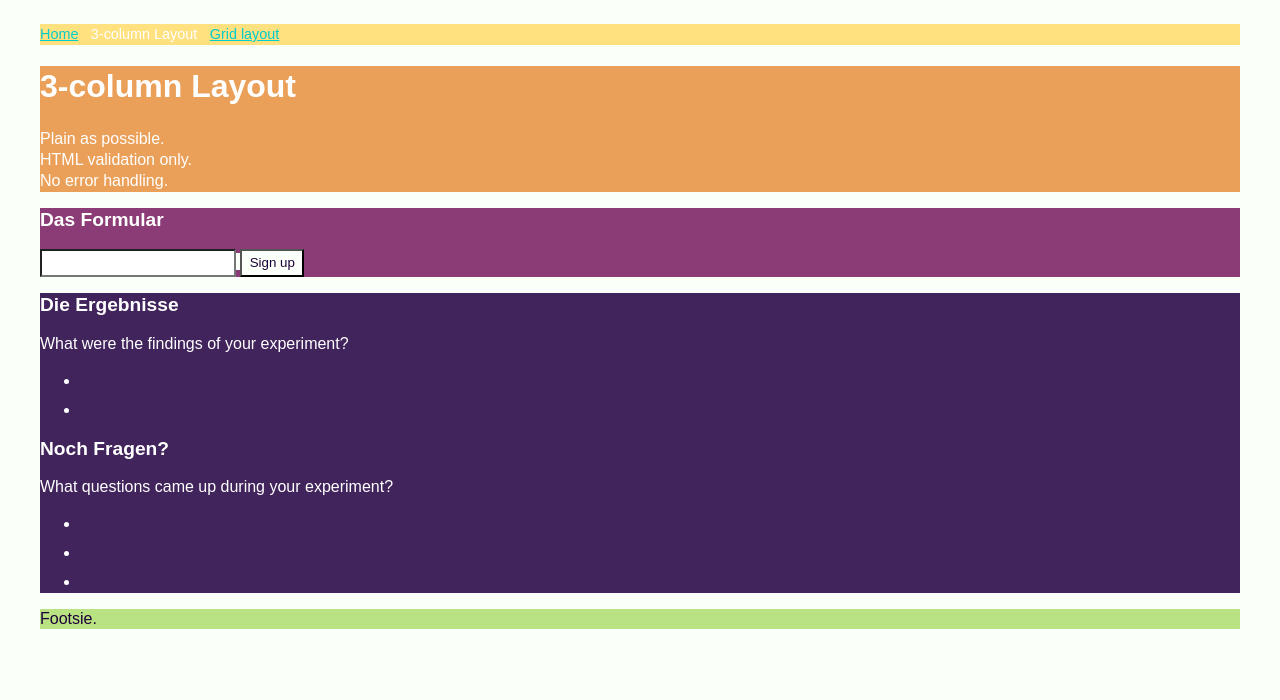
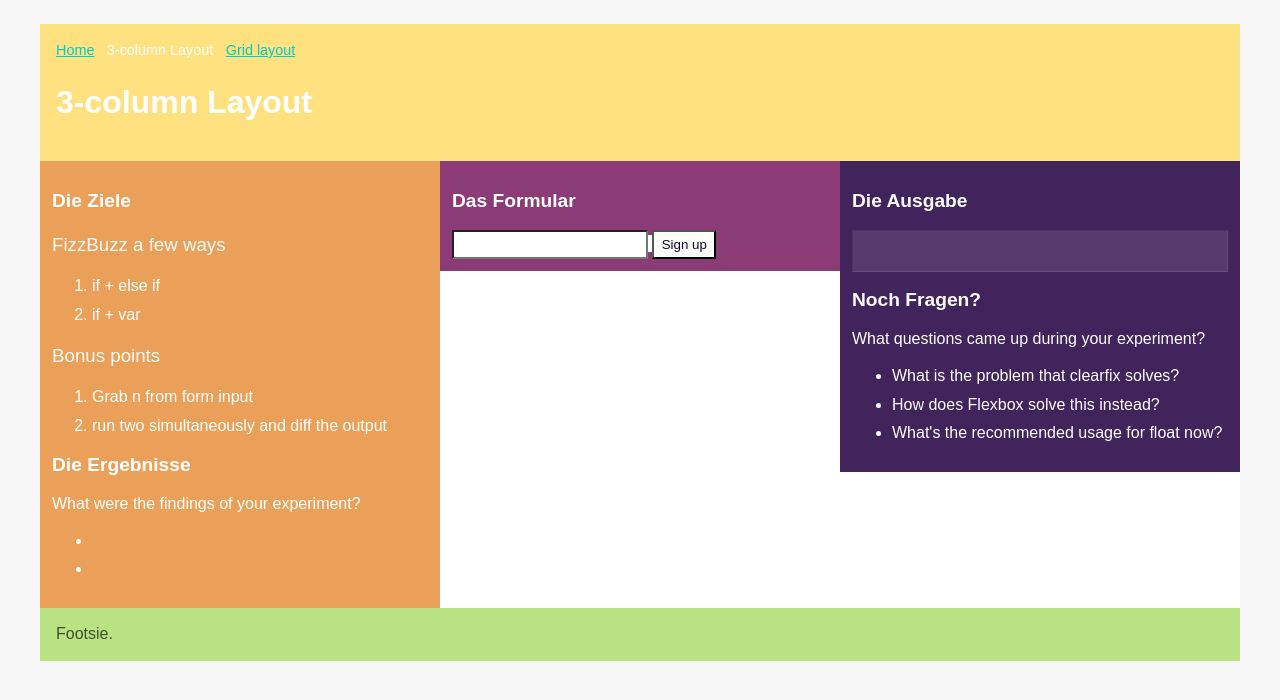
Before and after one commit to evalarumbe/html-playground, a website: page www/layout-3col.html in a window 1280 px wide. Drawn offline with Linux system fonts and the light colour scheme.

Commit message:
feat: FizzBuzz

```diff
--- a/www/layout-3col.html
+++ b/www/layout-3col.html
@@ -8,6 +8,7 @@
 </head>
 
 <body>
+  <div class="wrapper">
     <header>
       <nav>
         <ul class="inline">
@@ -16,17 +17,33 @@
           <li><a href="/layout-grid.html">Grid layout</a></li>
         </ul>
       </nav>
+      <h1>3-column Layout</h1>
     </header>
     <main>
-    <div class="col-left">
-      <h1>3-column Layout</h1>
-      <p>
-        Plain as possible.<br>
-        HTML validation only.<br>
-        No error handling.
-      </p>
-    </div>
-    <div class="col-middle">
+      <section class="col-left">
+        <h2 lang="de">Die Ziele</h2>
+        <h3>
+          FizzBuzz a few ways
+        </h3>
+        <ol>
+          <li>if + else if</li>
+          <li>if + var</li>
+        </ol>
+        <h3>
+          Bonus points
+        </h3>
+        <ol>
+          <li>Grab n from form input</li>
+          <li>run two simultaneously and diff the output</li>
+        </ol>
+        <h2 lang="de">Die Ergebnisse</h2>
+        <p>What were the findings of your experiment?</p>
+        <ul>
+          <li></li>
+          <li></li>
+        </ul>
+      </section>
+      <section class="col-middle">
         <h2 lang="de">Das Formular</h2>
 
         <form action="thanks.html" onsubmit="return handleFrontEndSubmit(event)">
@@ -35,28 +52,31 @@
           </label>
           <button type="submit">Sign up</button>
         </form>
-    </div> <!--.col-middle-->
-    <div class="col-right">
-      <h2 lang="de">Die Ergebnisse</h2>
-      <p>What were the findings of your experiment?</p>
-      <ul>
-        <li></li>
-        <li></li>
-      </ul>
+
+      </section> <!--.col-middle-->
+      <section class="col-right">
+        <h2 lang="de">Die Ausgabe</h2>
+        <div class="output">
+
+        </div>
+
 
         <h2 lang="de">Noch Fragen?</h2>
         <p>What questions came up during your experiment?</p>
         <ul>
-        <li></li>
-        <li></li>
-        <li></li>
+          <li>What is the problem that clearfix solves?</li>
+          <li>How does Flexbox solve this instead?</li>
+          <li>What's the recommended usage for float now?</li>
         </ul>
-    </div> <!--.col-right-->
+      </section> <!--.col-right-->
     </main>
     <footer>
       Footsie.
     </footer>
+  </div><!--.wrapper-->
 
+  <script src="/scripts/fizz-buzz.js" type="module"></script>
+  <script src="/scripts/diff.js" type="module"></script>
   <script>
     function handleFrontEndSubmit(event) {
       event.preventDefault();
--- /dev/null
+++ b/www/scripts/fizz-buzz.js
@@ -0,0 +1,90 @@
+const fizzBuzz = [];
+
+// buffer the result in a variable
+// cons: checks all conditionals every time
+// pros: readable, only calls console.log once
+fizzBuzz[0] = n => {
+  let result = '';
+  console.log('\n\nfizzBuzz[0]');
+  for (let i = 1; i <= n; i++) {
+    result = '';
+
+    if (i % 3 === 0) {
+      result += 'Fizz';
+    }
+    if (i % 5 === 0) {
+      result += 'Buzz';
+    }
+    if (result.length === 0) {
+      result += i;
+    }
+
+    console.log(result);
+  }
+};
+
+// else if (rarest case first)
+// pros: only calls console.log once without needing to store a buffer in memory
+// conditions are checked less often
+
+fizzBuzz[1] = n => {
+  console.log('\n\nfizzBuzz[1]');
+  for (let i = 1; i <= n; i++) {
+    if (i % 15 === 0) {
+      console.log('FizzBuzz');
+    } else if (i % 5 === 0) {
+      console.log('Buzz');
+    } else if (i % 3 === 0) {
+      console.log('Fizz');
+    } else {
+      console.log(i);
+    }
+  }
+};
+
+// best of both worlds
+fizzBuzz[2] = n => {
+  console.log('\n\nfizzBuzz[2]');
+  let result = '';
+
+  for (let i = 1; i <= n; i++) {
+    result = '';
+    if (i % 15 === 0) {
+      result += 'FizzBuzz';
+    } else if (i % 3 === 0) {
+      result += 'Fizz';
+    } else if (i % 5 === 0) {
+      result += 'Buzz';
+    } else {
+      result += i;
+    }
+    console.log(result);
+  }
+}
+
+const compareTimes = (funcs, arg) => {
+  let start, duration, report;
+  const durations = [];
+  for (let i = 0; i < funcs.length; i++) {
+    start = Date.now();
+    funcs[i](arg);
+    end = Date.now();
+    duration = end - start;
+    report += `\n\nRunning time of [${i}]: ${duration}ms`;
+    durations[i] = duration;
+  }
+  console.log(report);
+  return durations;
+}
+
+// try {
+//   const comparisons = [];
+//   for (let i = 0; i < 3; i++) {
+//     comparisons[i] = compareTimes(fizzBuzz, 1600);
+//   }
+//   console.log(comparisons);
+// } catch (err) {
+//   console.log(err.message);
+// }
+
+export default fizzBuzz;
--- a/www/style.css
+++ b/www/style.css
@@ -19,6 +19,7 @@
 html {
   font-size: 16px;
   padding: 1rem 2rem;
+  background-color: whitesmoke;
 }
 
 h1 {
@@ -29,7 +30,12 @@ h2 {
   font-size: 1.2em;
 }
 
-nav, h1, h2, p, a, ul, li, form {
+h3 {
+  font-weight: normal;
+  opacity: 0.95;
+}
+
+nav, h1, h2, h3, p, a, ul, ol, li, form {
   color: white;
   background-color: rgba(0, 0, 0, 0); /* transparent */
 }
@@ -40,25 +46,55 @@ a { color: hsl(180, 100%, 40%); }
 
 header {
   background-color: #ffe180;
+  padding: 1em;
+}
+
+main {
+  width: 100%;
+  background-color: white;
+}
+
+main::after {
+  content: '';
+  display: block;
+  clear: both;
 }
 
 section {
+  padding: 1%;
 }
 
 .col-left {
   background-color: #eba059;
+  float: left;
+  width: calc(94%/3);
 }
 
 .col-middle {
   background-color: #8b3c76;
+  float: left;
+  width: calc(94%/3);
 }
 
 .col-right {
   background-color: #41245c;
+  float: right;
+  width: calc(94%/3);
+}
+
+.output {
+  background-color: rgba(255, 255, 255, 0.1);
+  height: 40px;
+  border-top: 1px solid rgba(0,0,0, 0.1);
+  border-right: 1px solid rgba(255, 255, 255, 0.1);
+  border-bottom: 1px solid rgba(255, 255, 255, 0.1);
+  border-left: 1px solid rgba(0,0,0, 0.1);
 }
 
 footer {
   background-color: #b9e382;
+  color: rgba(65,79,47,1);
+  padding: 1em;
 }
 
 
```
Also changed, not shown: www/index.html (+1 -1 lines). Lines whose indentation alone changed are shown as unchanged.
